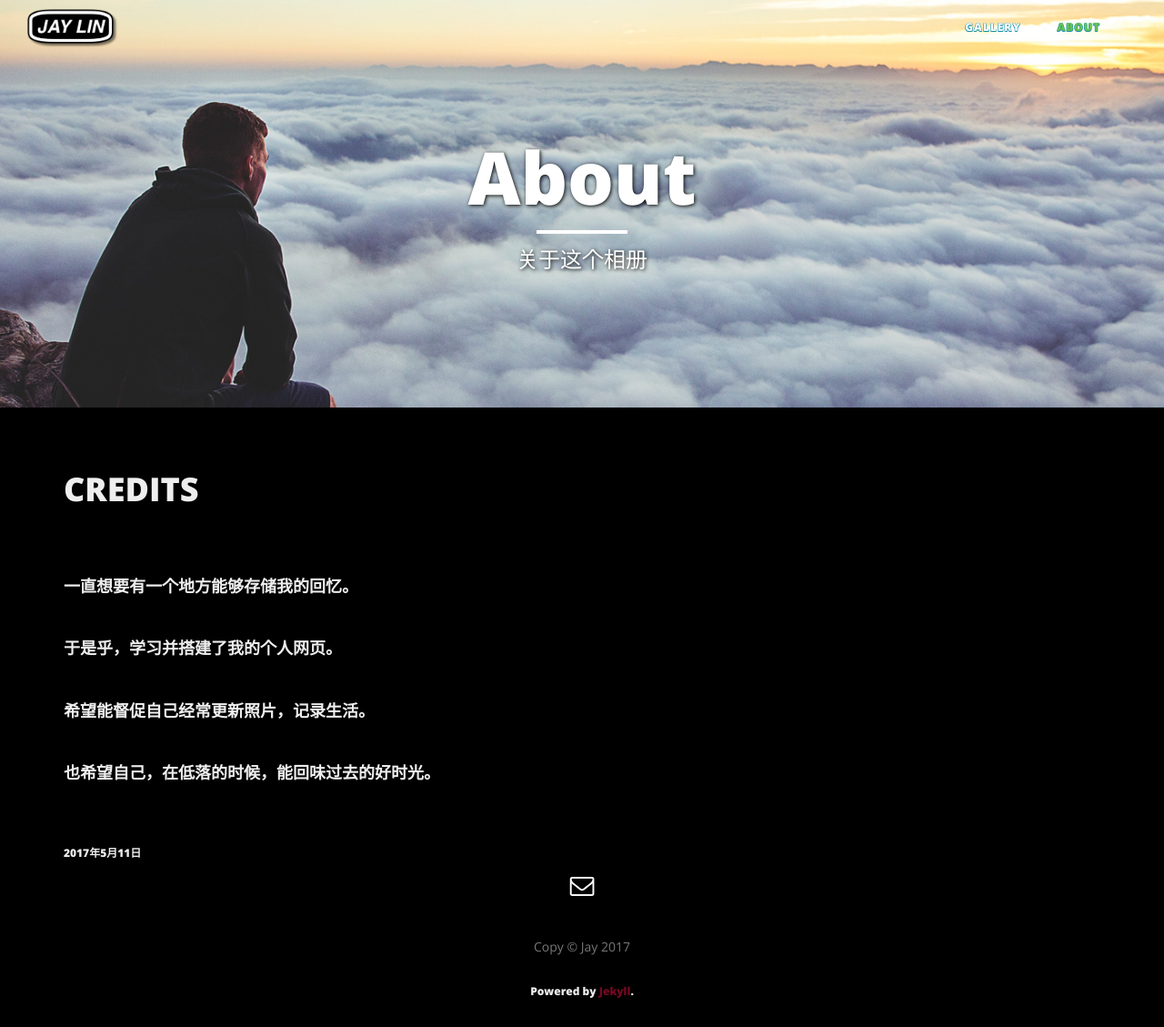
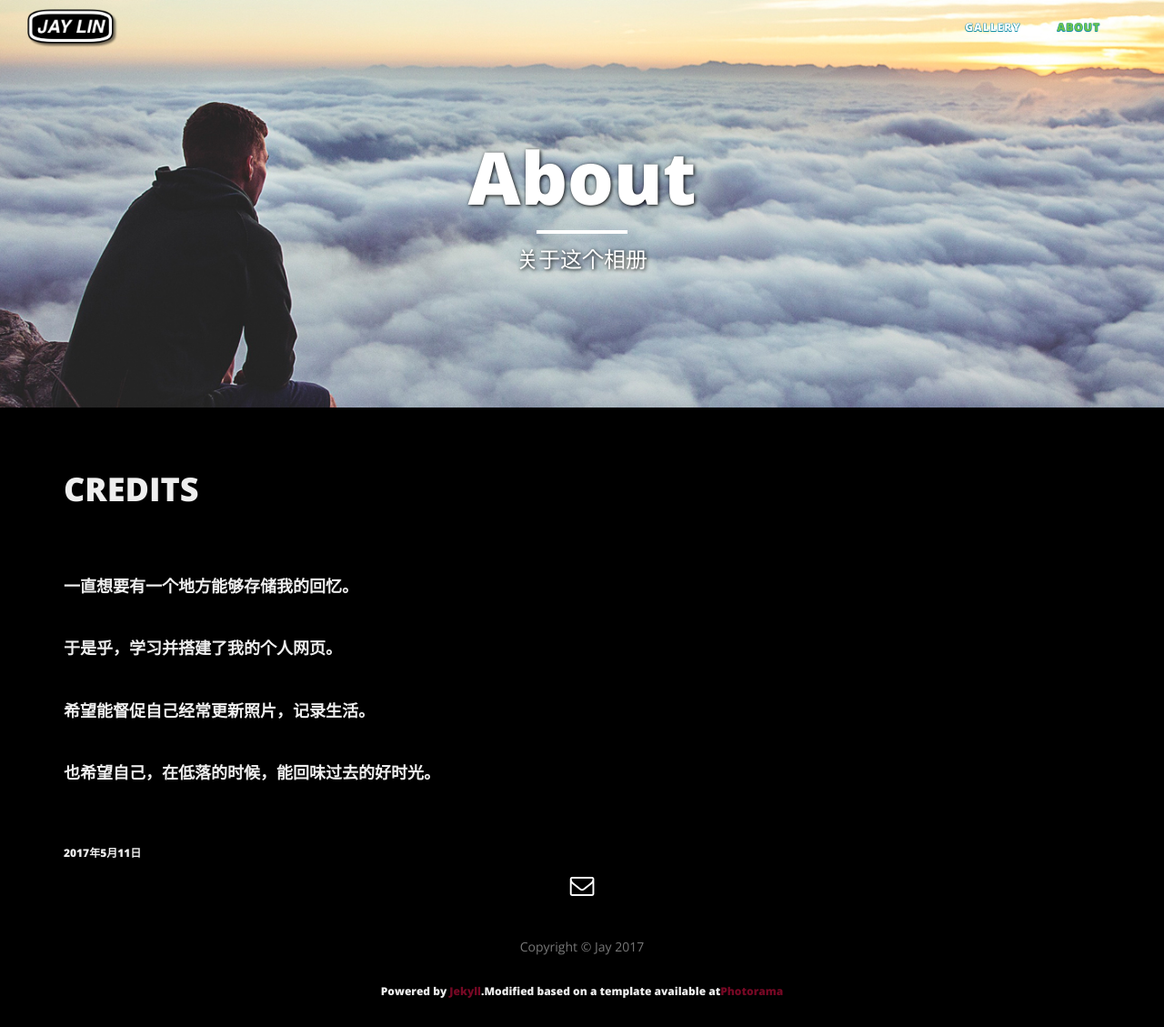
Before and after one commit to jaynancy/JayPhoto, a Jekyll site: the page built from about/index.html, in a window 1280 px wide. Shown: the whole page at 91% size. Built offline with Jekyll 4.4.1, drawn with Linux system fonts in a browser that asks for light colours; nearby versions of some CDN libraries.

Commit message:
Update footer.html

```diff
--- a/_includes/footer.html
+++ b/_includes/footer.html
@@ -16,8 +16,8 @@
           </a> </li>
 
                 </ul>
-                <p class="copyright text-muted">Copy &copy; {{ site.title }} {{ site.time | date: '%Y' }}</p>
-<center><h6><p>Powered by <a href="https://github.com/jekyll/">Jekyll</a>.</p></h6></center>
+                <p class="copyright text-muted">Copyright &copy; {{ site.title }} {{ site.time | date: '%Y' }}</p>
+<center><h6><p>Powered by <a href="https://github.com/jekyll/">Jekyll</a>.Modified based on a template available at<a href="https://github.com/sunbliss/photorama">Photorama</a></p></h6></center>
             </div>
         </div>
     </div>
```
